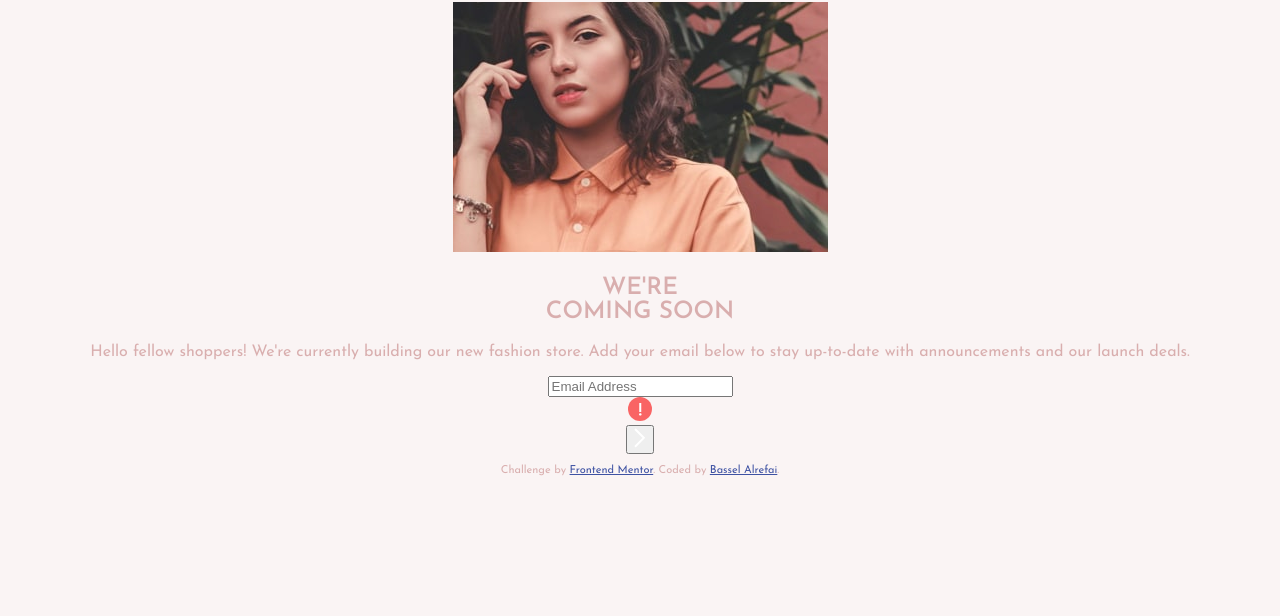
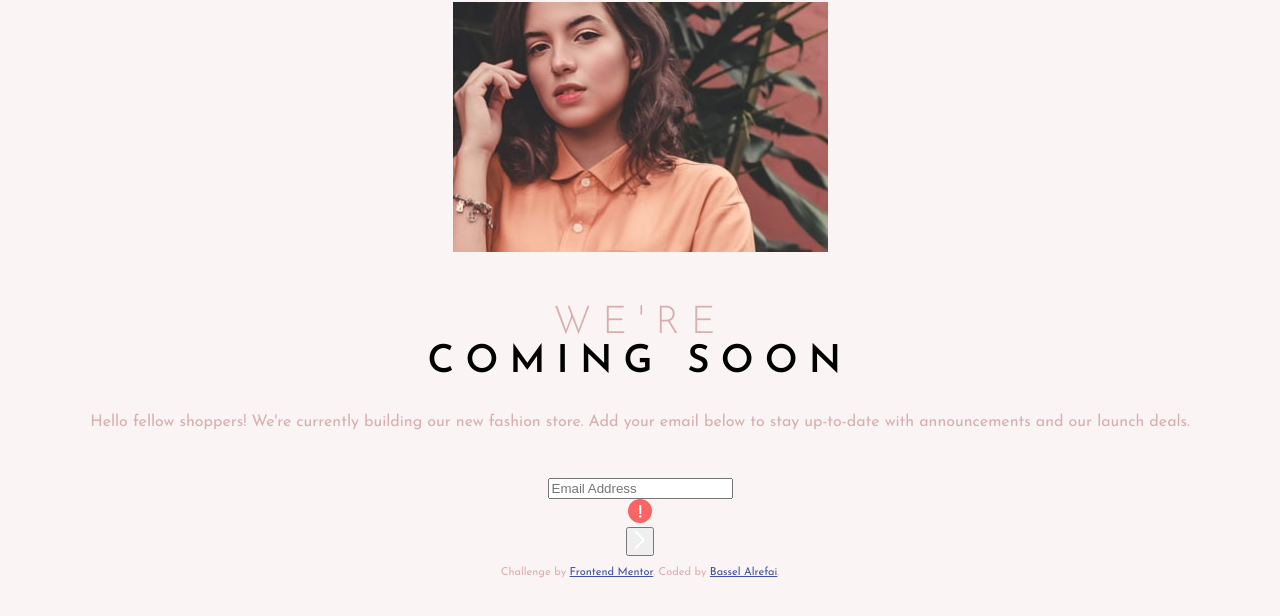
Before and after one commit to basselalrefai/coming-soon, a plain HTML site: page index.html in a window 1280 px wide. Shown: the part 78-694 px from the top of the page. Drawn offline with Linux system fonts and the light colour scheme.

Commit message:
Finish Main section

```diff
--- a/css/style.css
+++ b/css/style.css
@@ -23,6 +23,24 @@ body {
     height: 30%;
 }
 
+/* Main */
+.main-title {
+    font-weight: 300;
+    font-size: 2.4rem;
+    letter-spacing: 0.7rem;
+    padding-top: 1rem;
+}
+
+.coming-soon {
+    font-weight: 600;
+    color: black;
+}
+
+.main-text {
+    text-align: center;
+    padding: 0 1rem 2rem;
+
+}
 
 
 
```
